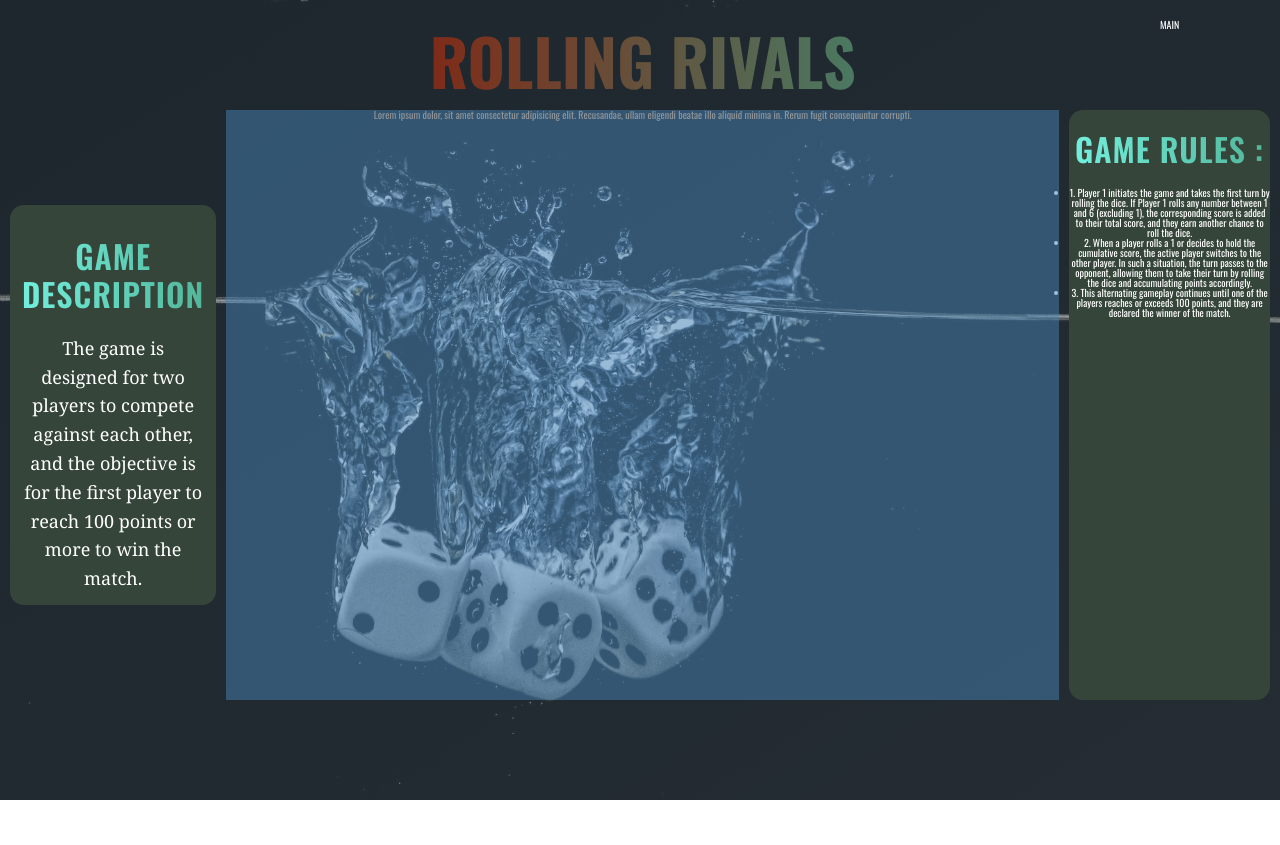
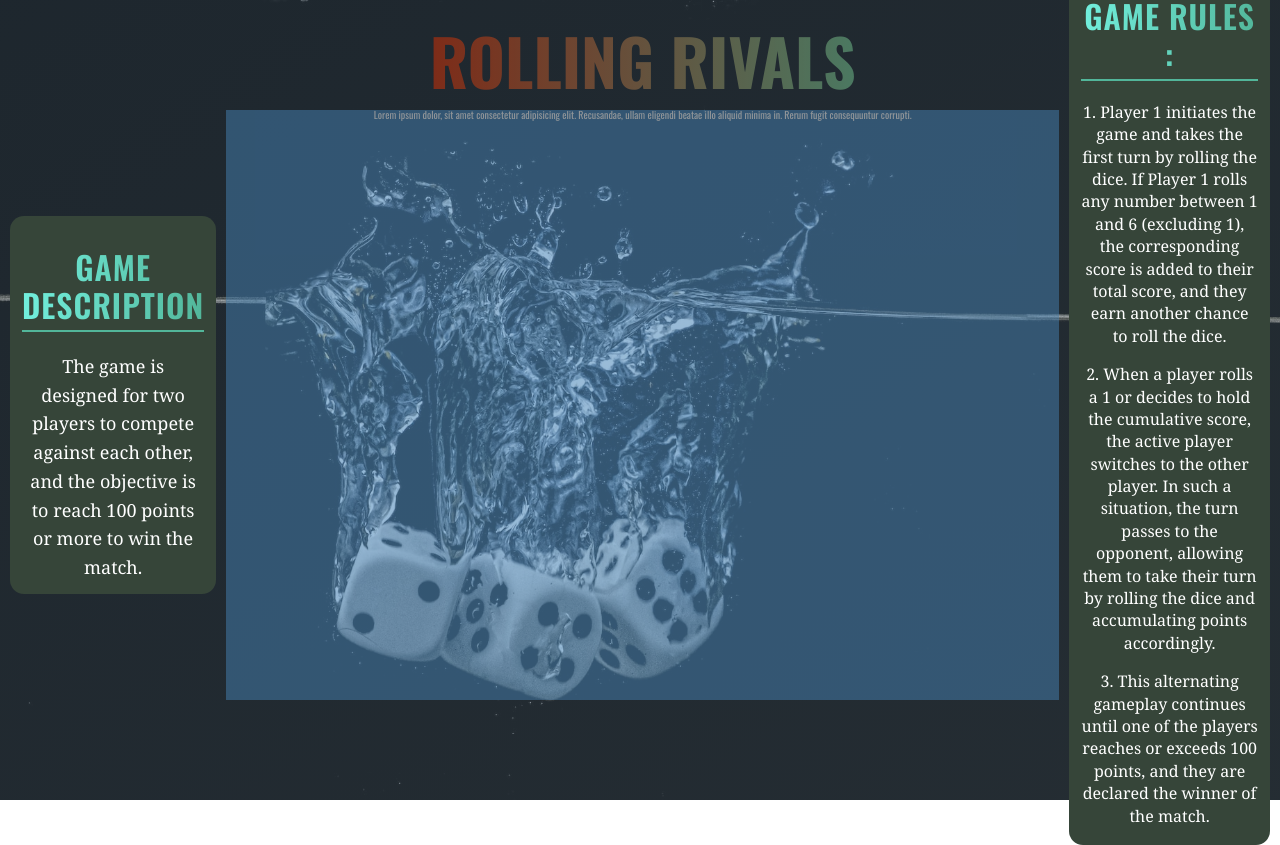
Before and after one commit to PrayagTandon/Rolling-rivals, a website: page index.html in a window 1280 px wide. Before the commit the page ends 800 px from the top, so only its background shows below. Drawn offline with nearby package versions, Linux system fonts and the light colour scheme.

Commit message:
Aside right design complete

```diff
--- a/index.html
+++ b/index.html
@@ -34,8 +34,7 @@
           <h2 class="heading heading--secondary">Game Description</h2>
           <p class="description-text">
             The game is designed for two players to compete against each other,
-            and the objective is for the first player to reach 100 points or
-            more to win the match.
+            and the objective is to reach 100 points or more to win the match.
           </p>
         </section>
       </aside>
@@ -44,20 +43,20 @@
         <section class="game-rules">
           <h2 class="heading heading--secondary">Game Rules :</h2>
           <ul class="rules-box">
-            <li class="rules">
+            <li class="rules-list">
               1. Player 1 initiates the game and takes the first turn by rolling
               the dice. If Player 1 rolls any number between 1 and 6 (excluding
               1), the corresponding score is added to their total score, and
               they earn another chance to roll the dice.
             </li>
-            <li class="rules">
+            <li class="rules-list">
               2. When a player rolls a 1 or decides to hold the cumulative
               score, the active player switches to the other player. In such a
               situation, the turn passes to the opponent, allowing them to take
               their turn by rolling the dice and accumulating points
               accordingly.
             </li>
-            <li class="rules">
+            <li class="rules-list">
               3. This alternating gameplay continues until one of the players
               reaches or exceeds 100 points, and they are declared the winner of
               the match.
@@ -66,7 +65,7 @@
         </section>
       </aside>
 
-      MAIN
+      <!-- MAIN -->
       <main class="main-game">
         Lorem ipsum dolor, sit amet consectetur adipisicing elit. Recusandae,
         ullam eligendi beatae illo aliquid minima in. Rerum fugit consequuntur
--- a/sass/abstracts/_variables.scss
+++ b/sass/abstracts/_variables.scss
@@ -11,6 +11,9 @@ $color-white : #ffffff;
 $color-dark-heading : #dc2f02;
 $color-light-heading : #76c893;
 
+$color-secondary-light: #72efdd;
+$color-secondary-dark: #52b69a;
+
 // MARGIN
 $margin-bottom-sm : 2rem;
 $margin-bottom-md : 4rem;
--- a/sass/base/_typography.scss
+++ b/sass/base/_typography.scss
@@ -18,10 +18,12 @@
     &--secondary {
         font-size: 3.2rem;
         font-weight: 600;
-        background-image: linear-gradient(to right, #72efdd, #52b69a);
+        background-image: linear-gradient(to right, rgba($color-secondary-light , 1), rgba($color-secondary-dark , 1));
         margin-bottom: $margin-bottom-sm;
         padding-top: 2rem;
         line-height: 1.2;
         letter-spacing: 1px;
+        padding-bottom: .5rem;
+        border-bottom: 2px solid rgba($color-secondary-dark , 1);
     }
 }
--- a/sass/layouts/_aside.scss
+++ b/sass/layouts/_aside.scss
@@ -5,17 +5,18 @@
     background-color: #364539;
     opacity: 1;
     border-radius: 1.4rem;
+    padding: 1.2rem;
+    align-self: center;
 
     &--left {
         grid-column: 1 / 2;
         grid-row: 2 / span 4;
-        padding: 1.2rem;
-        align-self: center;
     }
 
     &--right {
         grid-column: 6 / -1;
         grid-row: 2 / span 4;
+        padding-bottom: 1.8rem;
     }
 }
 
@@ -33,3 +34,22 @@
     line-height: 1.6;
     font-family: $font-secondary;
 }
+
+.rules {
+
+    &-box {
+        list-style: none;
+
+        display: flex;
+        flex-direction: column;
+        justify-content: center;
+        align-items: center;
+        gap: 1.6rem;
+    }
+
+    &-list {
+        font-size: 1.6rem;
+        line-height: 1.4;
+        font-family: $font-secondary;
+    }
+}
```
Also changed, not shown: CSS/style.css, 1 other file.
